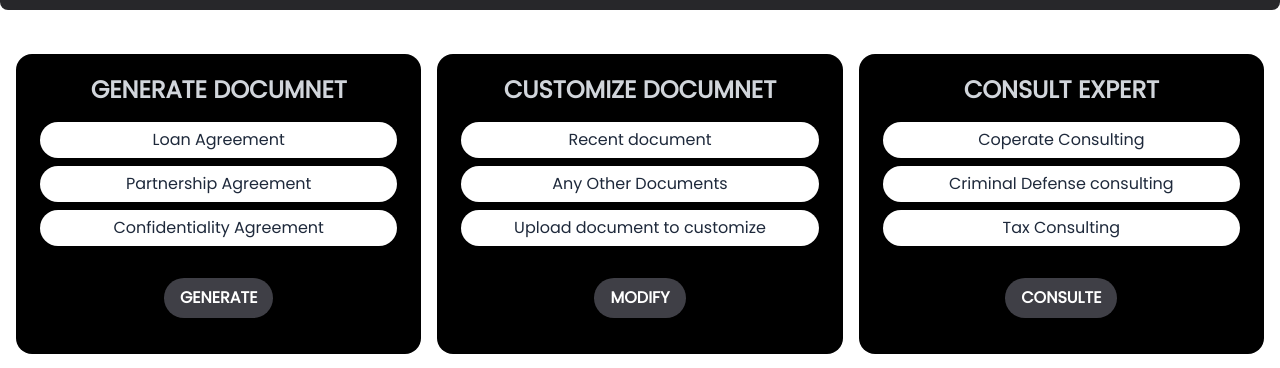
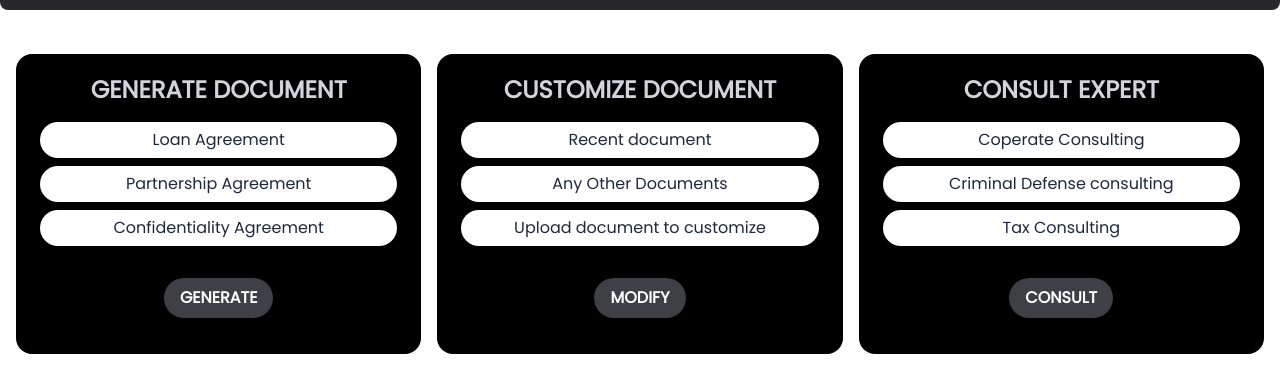
Before and after one commit to granthgg/AI-Powered_Legal_Document_Assistant_Prototype, a React (Create React App) app in the folder client/: page / in a window 1280 px wide. Shown: the part 210-578 px from the top of the page. Built offline with nearby package versions, Linux system fonts and the light colour scheme.

Commit message:
Update Main.jsx

```diff
--- a/client/src/components/Main.jsx
+++ b/client/src/components/Main.jsx
@@ -4,7 +4,7 @@ import Cards from "./Cards";
 const Main = ({ handleSidebarChat }) => {
   const data = [
     {
-      title: "GENERATE DOCUMNET",
+      title: "GENERATE DOCUMENT",
       description: [
         "Loan Agreement",
         "Partnership Agreement",
@@ -14,7 +14,7 @@ const Main = ({ handleSidebarChat }) => {
       route: "Generate-Token",
     },
     {
-      title: "CUSTOMIZE DOCUMNET",
+      title: "CUSTOMIZE DOCUMENT",
       description: [
         "Recent document",
         "Any Other Documents",
@@ -30,7 +30,7 @@ const Main = ({ handleSidebarChat }) => {
         "Criminal Defense consulting",
         "Tax Consulting",
       ],
-      btnTitle: "CONSULTE",
+      btnTitle: "CONSULT",
       onclick: handleSidebarChat,
     },
   ];
```
